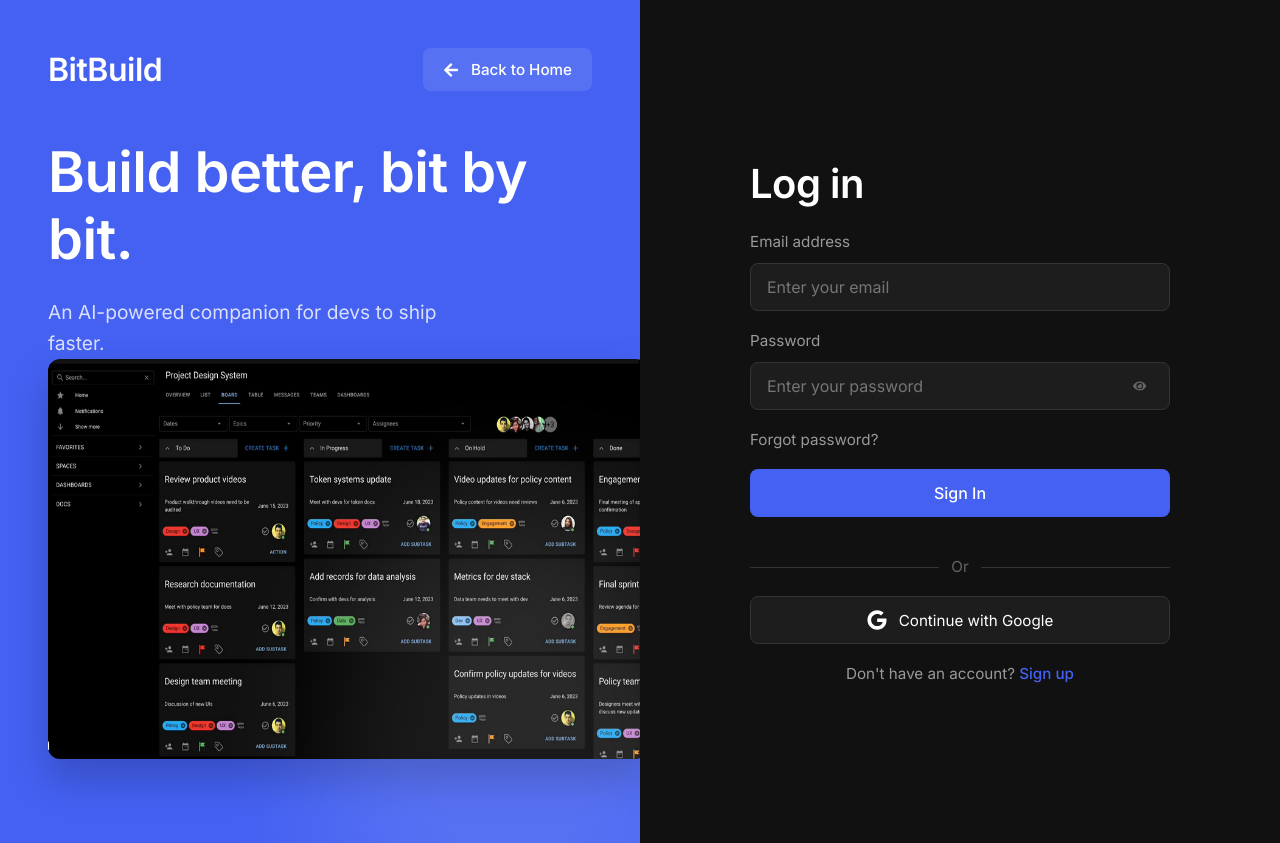
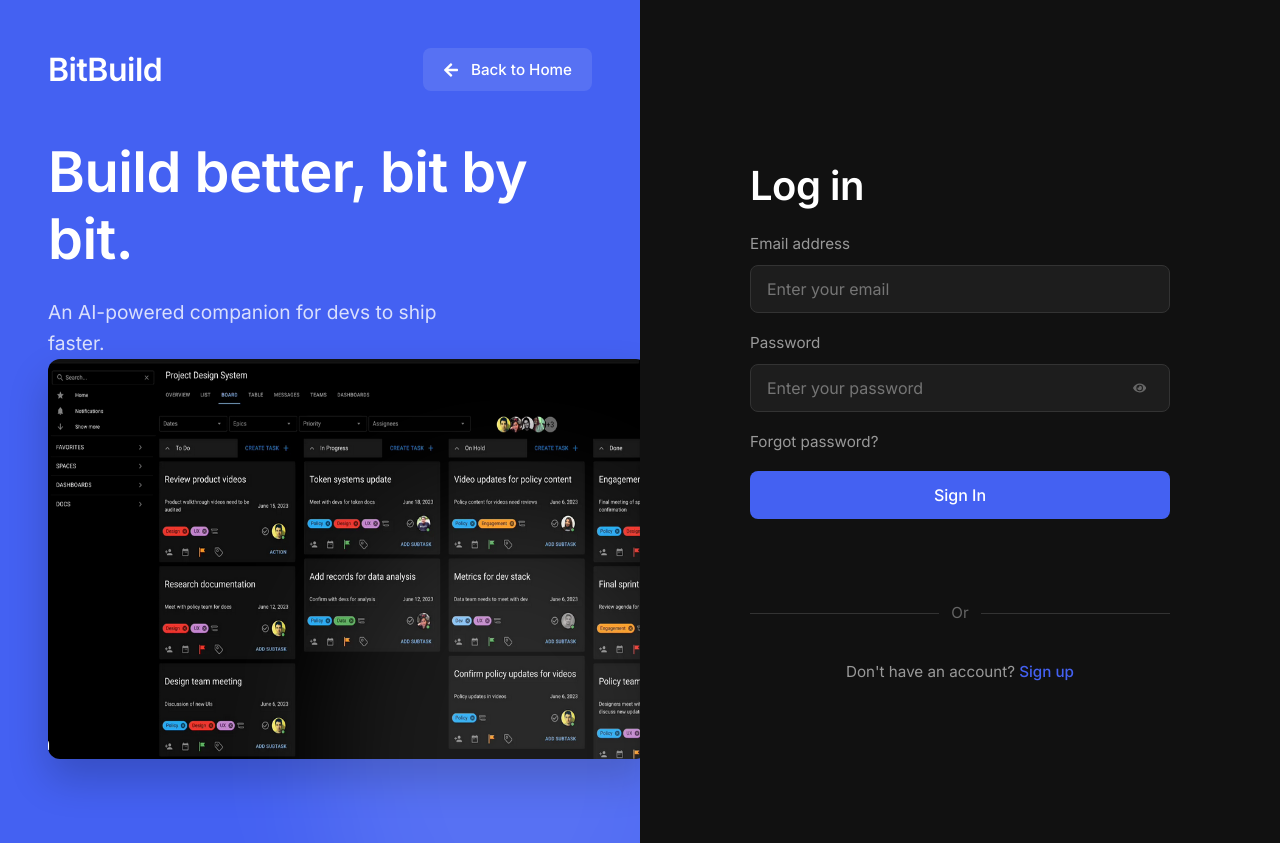
Before and after one commit to dinexh/buildbit, a Next.js app in the folder my-app/: page /auth/login in a window 1280 px wide. Built offline with nearby package versions, Linux system fonts and the light colour scheme; no server answers.

Commit message:
remove google auth

```diff
--- a/my-app/src/app/(pages)/auth/login/page.tsx
+++ b/my-app/src/app/(pages)/auth/login/page.tsx
@@ -184,11 +184,6 @@
             <div className="divider">
               <span>Or</span>
             </div>
-            <div className="socialButtons">
-              <button className="googleButton">
-                <FaGoogle /> Continue with Google
-              </button>
-            </div>
             <p className="signupPrompt">
               {isLogin ? "Don't have an account? " : 'Already have one? '}
               <button className="switchAuthMode" onClick={() => setIsLogin(!isLogin)}>
```
